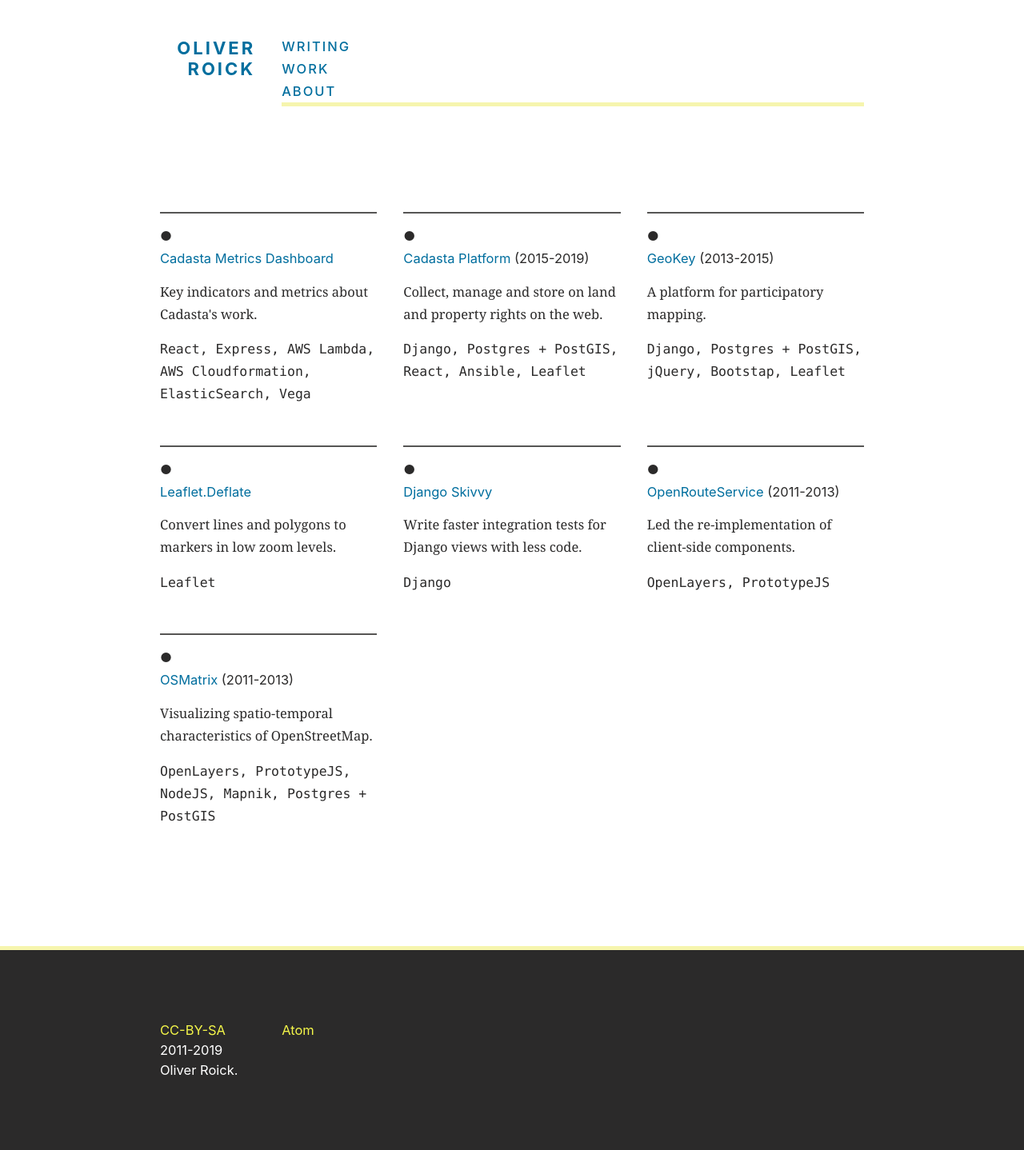
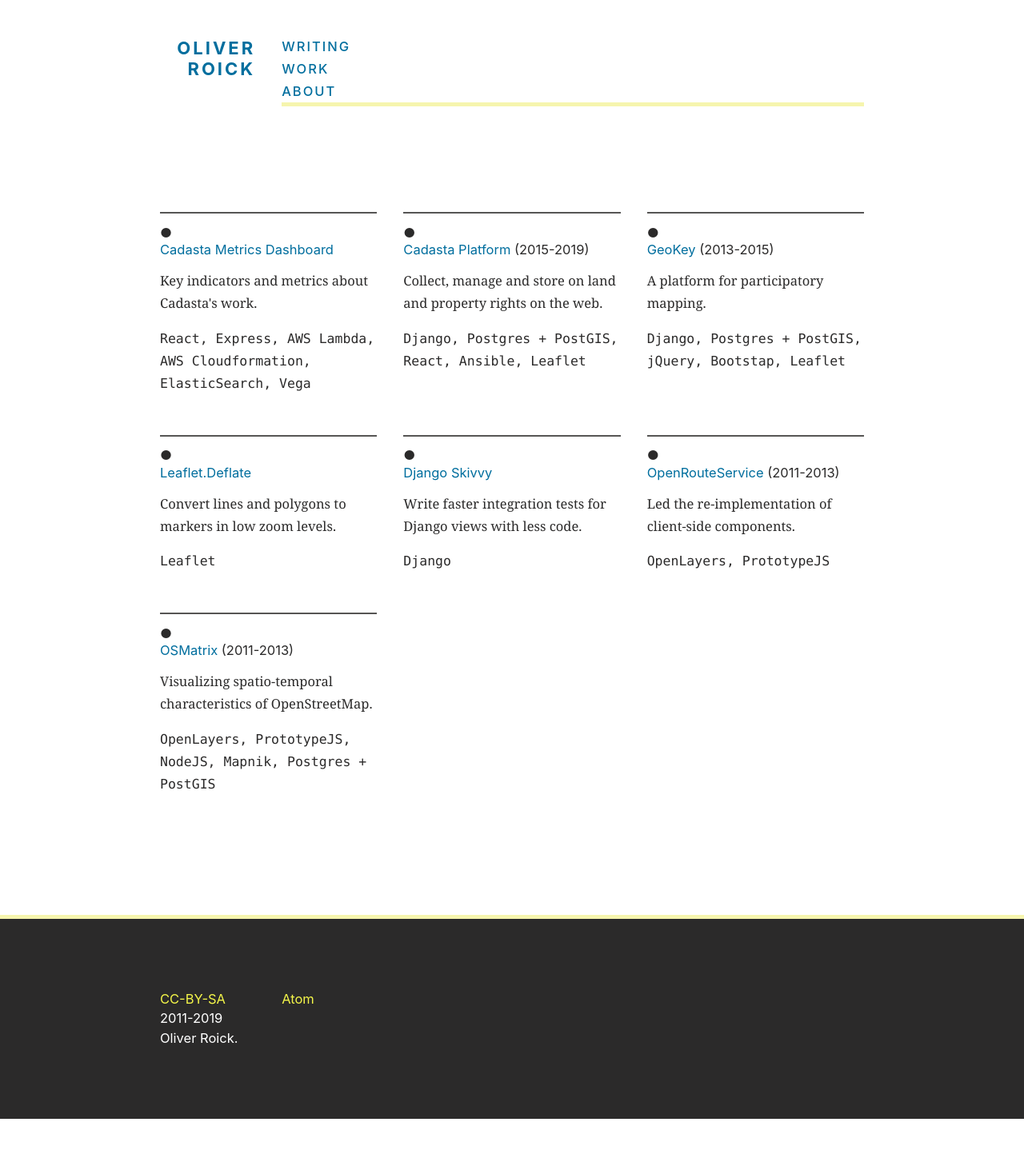
Before and after one commit to oliverroick/oliverroick.net, a Jekyll site: the page built from work.html, in a window 1280 px wide. Shown: the whole page at 80% size. Built offline with Jekyll 4.4.1, drawn with Linux system fonts in a browser that asks for light colours; after the commit the page ends 1399 px from its top, so only the background shows below that.

Commit message:
Improve Layout/Typography

```diff
--- a/css/roick.css
+++ b/css/roick.css
@@ -12,6 +12,7 @@
     --base-size: 22px;
     --border-size: calc(var(--base-size) / 4);
     --font-s: calc(var(--base-size) * 0.75);
+    --font-m: calc(var(--base-size) * 1.5);
     --font-l: calc(var(--base-size) * 2);
     --mono-font-size: calc(var(--base-size) - 3px);
     --gap-xxs: calc(var(--base-size) / 2);
@@ -78,10 +79,6 @@
 
 figure {
     margin: 0;
-}
-
-.highlight {
-    overflow-x: auto;
 }
 
 table {
@@ -205,8 +202,8 @@
 
 section h1 {
     text-align: center;
-    font-size: var(--font-l);
     margin-bottom: 0.5em;
+    font-size: var(--font-m);
 }
 
 section h1 > a {
@@ -224,17 +221,17 @@
     font-size: var(--font-s);
     font-family: var(--sans-serif);
     color: var(--grey);
+    display: block;
 }
 
 article > time {
-    display: block;
     text-align: center;
     margin-bottom: var(--gap-s);
 }
 
 @media (min-width: 968px) {
     article > h1 {
-        font-size: var(--gap-s);
+        font-size: var(--font-l);
     }
 
     header > h1 {
@@ -257,18 +254,27 @@
         font-size: var(--font-s);
     }
 
-    ul.projects li {
+    /* ul.projects li {
         border-top: 2px solid var(--grey);
-    }
+    } */
 
     ul.projects > li > h2 {
-        font-weight: normal;
         font-size: var(--font-s);
     }
 
     ul.projects > li > h2:before {
         content: "●\A";
         white-space: pre;
+    }
+
+    ul.archive > li > time {
+        text-align: right;
+        grid-column: 1 / span 2;
+        padding-top: 5px;
+    }
+
+    ul.archive > li > a {
+        grid-column: 3 / span 4;
     }
 }
 
@@ -282,18 +288,17 @@
     margin-bottom: var(--grid-gap);
 }
 
-ul.archive > li > time {
-    text-align: right;
-    grid-column: 1 / span 2;
-    padding-top: 5px;
+ul.projects {
+    font-size: var(--font-s);
 }
 
-ul.archive > li > a {
-    grid-column: 3 / span 4;
+ul.projects li {
+    border-top: 2px solid var(--grey);
 }
 
-ul.projects {
-    font-size: var(--font-s);
+ul.projects > li > h2 {
+    font-weight: normal;
+    line-height: 1.3;
 }
 
 ul.projects > li > h2 > a {
```
